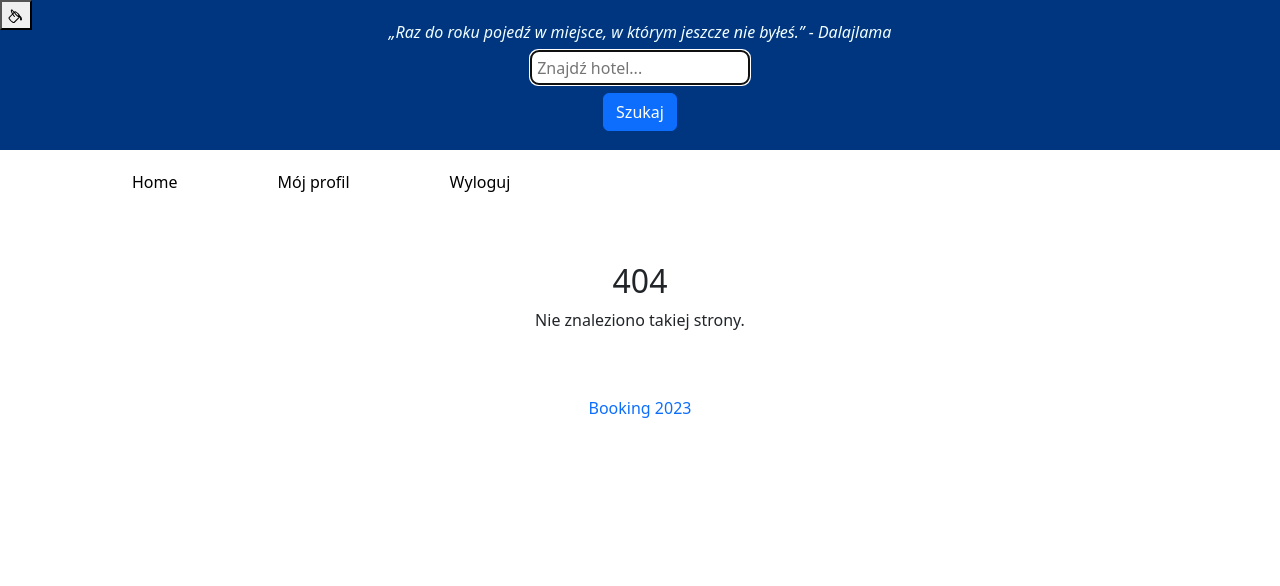
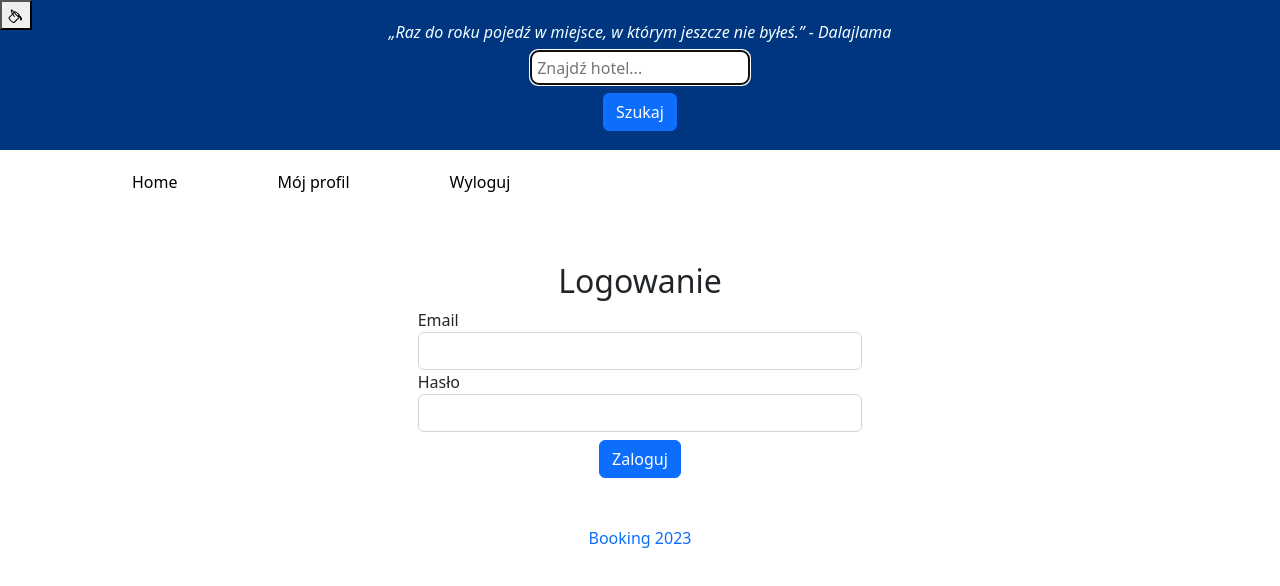
Before and after one commit to Pawel-Burakowski/Booking_App, a React (Create React App) app: page /zaloguj in a window 1280 px wide. Before the commit this address had no page. Shown: the top 586 px of the page. Built offline with nearby package versions, Linux system fonts and the light colour scheme.

Commit message:
Added AuthenticatedRoute

```diff
--- a/src/App.js
+++ b/src/App.js
@@ -1,5 +1,5 @@
-import React, { useCallback, useEffect, useReducer, useState } from "react"
-import { BrowserRouter as Router, Route, Switch } from "react-router-dom"
+import React, { useReducer, lazy, Suspense } from "react"
+import { BrowserRouter as Router, Route, Switch, Redirect } from "react-router-dom"
 import "./App.css"
 import Header from "./components/Header/Header"
 import Menu from "./components/Menu/Menu"
@@ -14,8 +14,10 @@ import { reducer, initialState} from "./Reducer"
 import Home from "./pages/Home/Home"
 import Hotel from "./pages/Hotel/Hotel"
 import Search from "./pages/Search/Search"
-import Profile from "./pages/Profile/Profile"
 import NotFound from "./pages/404/404"
+import Login from "./pages/Auth/Login/Login"
+import AuthenticatedRoute from "./components/AuthenticatedRoute/AuthenticatedRoute"
+const Profile = lazy(() => import ("./pages/Profile/Profile"))
 
 function App() {
 	/* const [theme, setTheme] = useState("primary") */
@@ -54,7 +56,12 @@ function App() {
 						menu={<Menu theme={state} />}
 						content={
 							<div>
+								<Suspense fallback={<p>Ładowanie...</p>}>
 									<Switch>
+											<AuthenticatedRoute path="/profil">
+												<Profile />
+											</AuthenticatedRoute>
+
 										<Route path="/hotele/:id">
 											<Hotel />
 										</Route>
@@ -63,8 +70,8 @@ function App() {
 											<Search />
 										</Route>
 
-									<Route path="/profil">
-										<Profile />
+										<Route path="/zaloguj">
+											<Login />
 										</Route>
 
 										<Route exact={true} path="/">
@@ -75,6 +82,7 @@ function App() {
 											<NotFound />
 										</Route>
 									</Switch>
+								</Suspense>
 							</div>
 						}
 						footer={<Footer theme={state.theme} />}
--- /dev/null
+++ b/src/components/AuthenticatedRoute/AuthenticatedRoute.js
@@ -0,0 +1,14 @@
+import { useContext } from "react"
+import { Route, Redirect } from "react-router-dom"
+import ReducerContext from "../../context/reducerContext"
+
+export default function AuthenticatedRoute(props) {
+
+    const context = useContext(ReducerContext)
+
+	return context.state.isAuthenticated ? (
+		<Route {...props}></Route>
+	) : (
+		<Redirect to='/zaloguj' />
+	)
+}
--- /dev/null
+++ b/src/pages/Auth/Login/Login.js
@@ -0,0 +1,26 @@
+export default function Login(props) {
+	return (
+		<div className='container d-flex justify-content-center mb-5'>
+			<div className='row'>
+				<h2 className='text-center mt-5'> Logowanie </h2>
+				<form>
+					<div className='form-group'>
+						<label> Email </label>
+						<input
+							type='email'
+							className='form-control'></input>
+					</div>
+					<div className='form-group'>
+						<label> Hasło </label>
+						<input
+							type='password'
+							className='form-control'></input>
+					</div>
+					<div className="d-flex justify-content-center">
+						<button className='btn btn-primary mt-2'>Zaloguj</button>
+					</div>
+				</form>
+			</div>
+		</div>
+	)
+}
```
Lines whose indentation alone changed are shown as unchanged.
